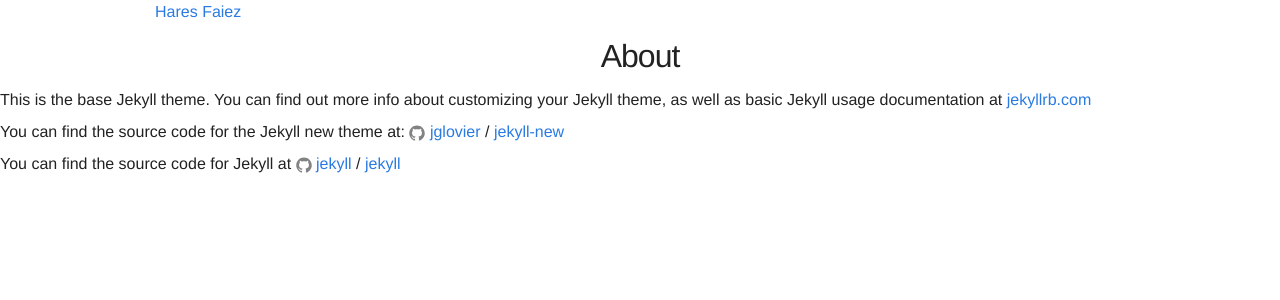
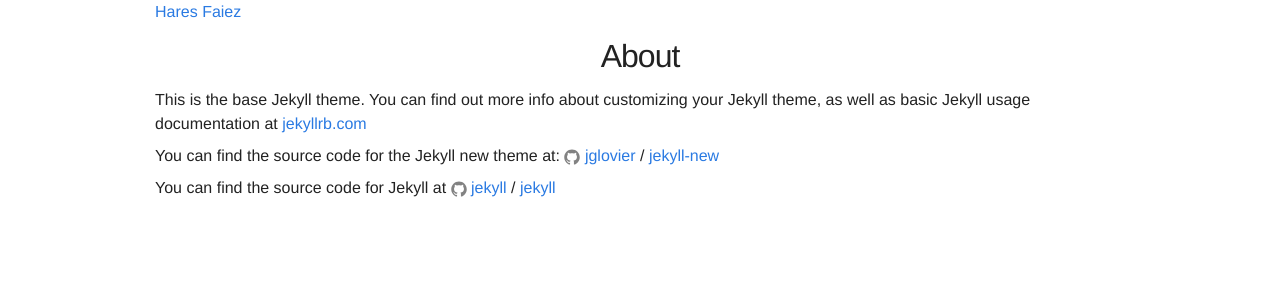
Before and after one commit to haresfaiez/haresfaiez.github.io, a Jekyll site: the page built from about.md, in a window 1280 px wide. Shown: the top 300 px of the page. Built offline with Jekyll 4.4.1, drawn with Linux system fonts in a browser that asks for light colours.

Commit message:
Update page layout style to use foundation grid

```diff
--- a/_layouts/page.html
+++ b/_layouts/page.html
@@ -1,7 +1,8 @@
 ---
 layout: default
 ---
-<article class="post">
+<div class="row">
+<article class="post columns">
 
   <header class="post-header">
     <h1 class="post-title">{{ page.title }}</h1>
@@ -12,3 +13,4 @@ layout: default
   </div>
 
 </article>
+</div>
```
